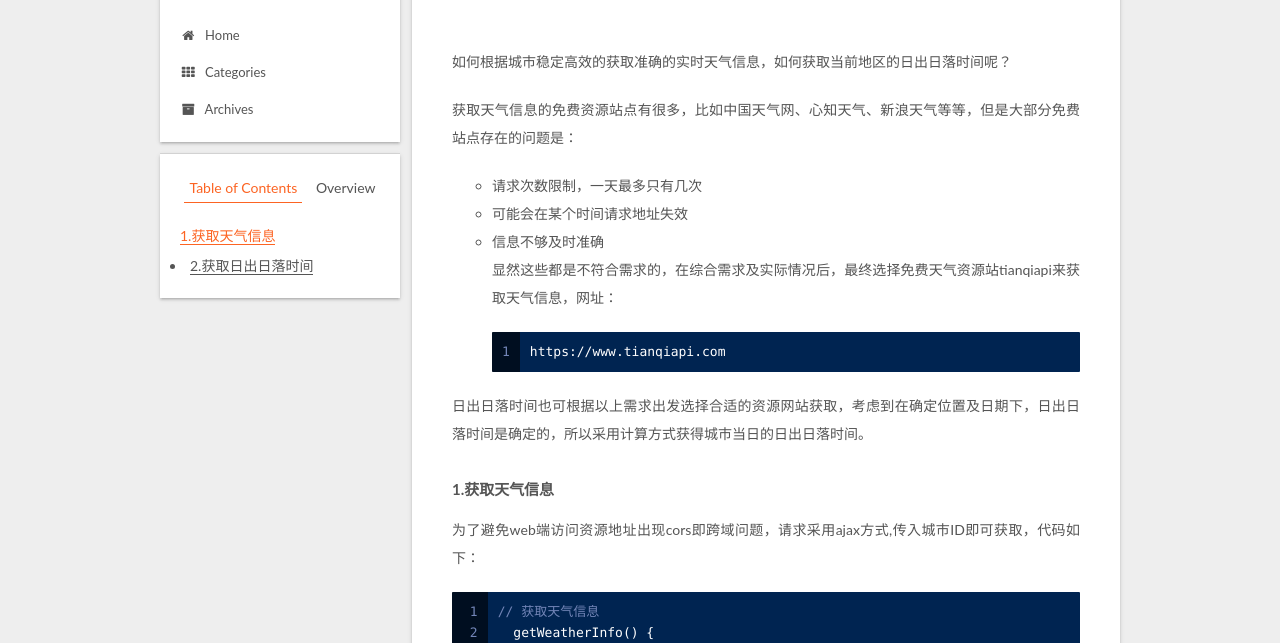
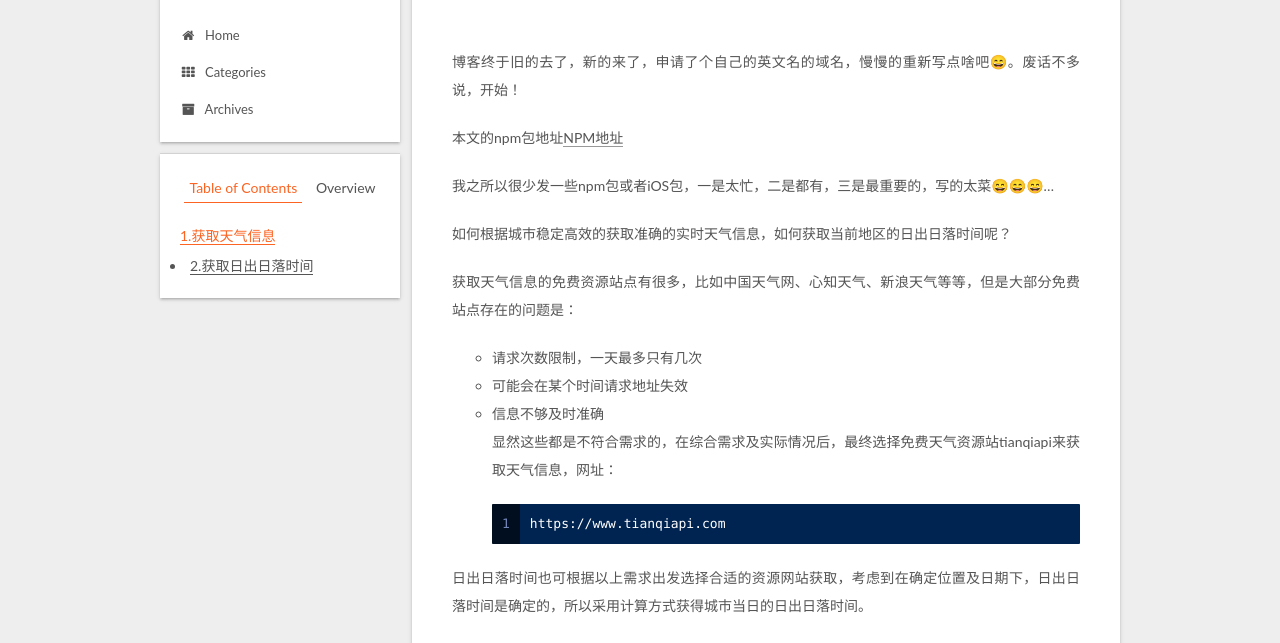
Before and after one commit to Lanseer/Lanseer.github.io, a plain HTML site: page 2019/07/14/weather/index.html in a window 1280 px wide. Shown: the part 118-761 px from the top of the page. Drawn offline with Linux system fonts and the light colour scheme.

Commit message:
Site updated: 2019-07-28 23:23:05

```diff
--- a/2019/07/14/weather/index.html
+++ b/2019/07/14/weather/index.html
@@ -79,17 +79,17 @@
 
 
 
-<meta name="description" content="如何根据城市稳定高效的获取准确的实时天气信息，如何获取当前地区的日出日落时间呢？ 获取天气信息的免费资源站点有很多，比如中国天气网、心知天气、新浪天气等等，但是大部分免费站点存在的问题是：  请求次数限制，一天最多只有几次 可能会在某个时间请求地址失效 信息不够及时准确显然这些都是不符合需求的，在综合需求及实际情况后，最终选择免费天气资源站tianqiapi来获取天气信息，网址：1https://">
+<meta name="description" content="博客终于旧的去了，新的来了，申请了个自己的英文名的域名，慢慢的重新写点啥吧😄。废话不多说，开始！ 本文的npm包地址NPM地址 我之所以很少发一些npm包或者iOS包，一是太忙，二是都有，三是最重要的，写的太菜😄😄😄… 如何根据城市稳定高效的获取准确的实时天气信息，如何获取当前地区的日出日落时间呢？ 获取天气信息的免费资源站点有很多，比如中国天气网、心知天气、新浪天气等等，但是大部分免费站">
 <meta property="og:type" content="article">
 <meta property="og:title" content="获取天气及日出日落时间">
 <meta property="og:url" content="http://lanseer.com/2019/07/14/weather/index.html">
 <meta property="og:site_name" content="Mixed Food">
-<meta property="og:description" content="如何根据城市稳定高效的获取准确的实时天气信息，如何获取当前地区的日出日落时间呢？ 获取天气信息的免费资源站点有很多，比如中国天气网、心知天气、新浪天气等等，但是大部分免费站点存在的问题是：  请求次数限制，一天最多只有几次 可能会在某个时间请求地址失效 信息不够及时准确显然这些都是不符合需求的，在综合需求及实际情况后，最终选择免费天气资源站tianqiapi来获取天气信息，网址：1https://">
+<meta property="og:description" content="博客终于旧的去了，新的来了，申请了个自己的英文名的域名，慢慢的重新写点啥吧😄。废话不多说，开始！ 本文的npm包地址NPM地址 我之所以很少发一些npm包或者iOS包，一是太忙，二是都有，三是最重要的，写的太菜😄😄😄… 如何根据城市稳定高效的获取准确的实时天气信息，如何获取当前地区的日出日落时间呢？ 获取天气信息的免费资源站点有很多，比如中国天气网、心知天气、新浪天气等等，但是大部分免费站">
 <meta property="og:locale" content="en">
-<meta property="og:updated_time" content="2019-07-19T14:46:32.872Z">
+<meta property="og:updated_time" content="2019-07-28T15:22:46.879Z">
 <meta name="twitter:card" content="summary">
 <meta name="twitter:title" content="获取天气及日出日落时间">
-<meta name="twitter:description" content="如何根据城市稳定高效的获取准确的实时天气信息，如何获取当前地区的日出日落时间呢？ 获取天气信息的免费资源站点有很多，比如中国天气网、心知天气、新浪天气等等，但是大部分免费站点存在的问题是：  请求次数限制，一天最多只有几次 可能会在某个时间请求地址失效 信息不够及时准确显然这些都是不符合需求的，在综合需求及实际情况后，最终选择免费天气资源站tianqiapi来获取天气信息，网址：1https://">
+<meta name="twitter:description" content="博客终于旧的去了，新的来了，申请了个自己的英文名的域名，慢慢的重新写点啥吧😄。废话不多说，开始！ 本文的npm包地址NPM地址 我之所以很少发一些npm包或者iOS包，一是太忙，二是都有，三是最重要的，写的太菜😄😄😄… 如何根据城市稳定高效的获取准确的实时天气信息，如何获取当前地区的日出日落时间呢？ 获取天气信息的免费资源站点有很多，比如中国天气网、心知天气、新浪天气等等，但是大部分免费站">
 
 
 
@@ -331,7 +331,10 @@
 
 
 
-        <p>如何根据城市稳定高效的获取准确的实时天气信息，如何获取当前地区的日出日落时间呢？</p>
+        <p>博客终于旧的去了，新的来了，申请了个自己的英文名的域名，慢慢的重新写点啥吧😄。废话不多说，开始！</p>
+<p>本文的npm包地址<a href="https://www.npmjs.com/package/daysun" target="_blank" rel="noopener">NPM地址</a></p>
+<p>我之所以很少发一些npm包或者iOS包，一是太忙，二是都有，三是最重要的，写的太菜😄😄😄…</p>
+<p>如何根据城市稳定高效的获取准确的实时天气信息，如何获取当前地区的日出日落时间呢？</p>
 <p>获取天气信息的免费资源站点有很多，比如中国天气网、心知天气、新浪天气等等，但是大部分免费站点存在的问题是：</p>
 <ul>
 <li>请求次数限制，一天最多只有几次</li>
--- a/css/main.css
+++ b/css/main.css
@@ -1823,7 +1823,7 @@ pre .javascript .function {
   width: 4px;
   height: 4px;
   border-radius: 50%;
-  background: #ffdb7a;
+  background: #ffffbe;
 }
 .links-of-blogroll {
   font-size: 13px;
```
Also changed, not shown: index.html (+4 -1 lines).
